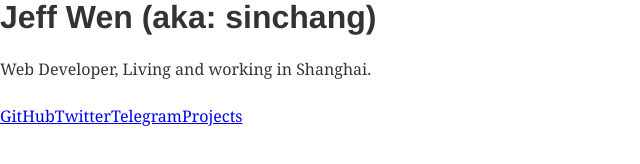
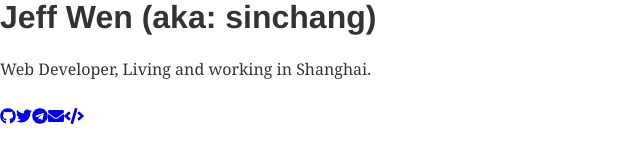
Before and after one commit to sinchang/website, a Gatsby site: page / in a window 1280 px wide. Shown: the whole page, without its empty margins (0-640 px from the left). Built offline with nearby package versions, Linux system fonts and the light colour scheme; Gatsby itself is replaced by a stand-in of ours; some packages are replaced by stand-ins of ours.

Commit message:
Update website style (#43)
* Update website style

* Tweak

* Update font size

```diff
--- a/package.json
+++ b/package.json
@@ -9,6 +9,10 @@
     "format": "prettier --trailing-comma es5 --no-semi --single-quote --write 'src/**/*.js' 'src/**/*.md'"
   },
   "dependencies": {
+    "@fortawesome/fontawesome-svg-core": "^1.2.15",
+    "@fortawesome/free-brands-svg-icons": "^5.7.2",
+    "@fortawesome/free-solid-svg-icons": "^5.7.2",
+    "@fortawesome/react-fontawesome": "^0.1.4",
     "gatsby": "^1.9.145",
     "gatsby-link": "^1.6.32",
     "gatsby-plugin-google-analytics": "2.0.9",
--- /dev/null
+++ b/src/components/social.js
@@ -0,0 +1,38 @@
+import React from 'react'
+import { library } from '@fortawesome/fontawesome-svg-core'
+import { FontAwesomeIcon } from '@fortawesome/react-fontawesome'
+import {
+  faGithub,
+  faTwitter,
+  faTelegram
+} from '@fortawesome/free-brands-svg-icons'
+import { faCode, faEnvelope } from '@fortawesome/free-solid-svg-icons'
+
+library.add(
+  faGithub,
+  faTwitter,
+  faTelegram,
+  faCode
+)
+
+export default () => {
+  return (
+    <div>
+      <a href="https://github.com/sinchang">
+        <FontAwesomeIcon icon={faGithub} />
+      </a>
+      <a href="https://twitter.com/sinchangwen">
+        <FontAwesomeIcon icon={faTwitter} />
+      </a>
+      <a href="https://t.me/sinchang">
+        <FontAwesomeIcon icon={faTelegram} />
+      </a>
+      <a href="mailto:hi@sinchang.me">
+        <FontAwesomeIcon icon={faEnvelope} />
+      </a>
+      <a href="/projects" alt="projects">
+        <FontAwesomeIcon icon={faCode} />
+      </a>
+    </div>
+  )
+}
--- a/src/css/index.css
+++ b/src/css/index.css
@@ -1,4 +1,11 @@
+body {
+  background-color: #2b303b;
+  color: #dfe1e8;
+  font-size: 1.2rem;
+}
+
 a {
+  color: #8fa1b3;
   text-decoration: none;
 }
 
@@ -19,19 +26,21 @@ a {
   margin-top: 1.38rem;
 }
 
+.name {
+  font-size: 1.6rem;
+}
+
 .aka {
   font-size: 1rem;
 }
 
 .card {
   padding: 0.8rem;
-  box-shadow: 0 2px 4px 0 rgba(0, 0, 0, 0.1);
   margin-bottom: 1.69rem;
 }
 
 .card-link {
   font-size: 0.8rem;
-  color: #3498db;
 }
 
 .card-link:nth-of-type(1) {
--- a/src/pages/index.js
+++ b/src/pages/index.js
@@ -1,21 +1,20 @@
 import React from 'react'
 import Link from 'gatsby-link'
 import Helmet from 'react-helmet'
+
+import Social from '../components/social'
 
 export default ({ data }) => {
   return (
     <div>
       <Helmet title={`Home | ${data.site.siteMetadata.title}`} />
-      <h1>
+      <h1 className="name">
         Jeff Wen <span className="aka">(aka: sinchang)</span>
       </h1>
       <p>Web Developer, Living and working in Shanghai.</p>
-      <p className="social-links">
-        <a href="https://github.com/sinchang">GitHub</a>
-        <a href="https://twitter.com/sinchangwen">Twitter</a>
-        <a href="https://t.me/sinchang">Telegram</a>
-        <a href="/projects">Projects</a>
-      </p>
+      <div className="social-links">
+        <Social />
+      </div>
     </div>
   )
 }
```
Also changed, not shown: src/assets/projects.json (+12 -0 lines).
